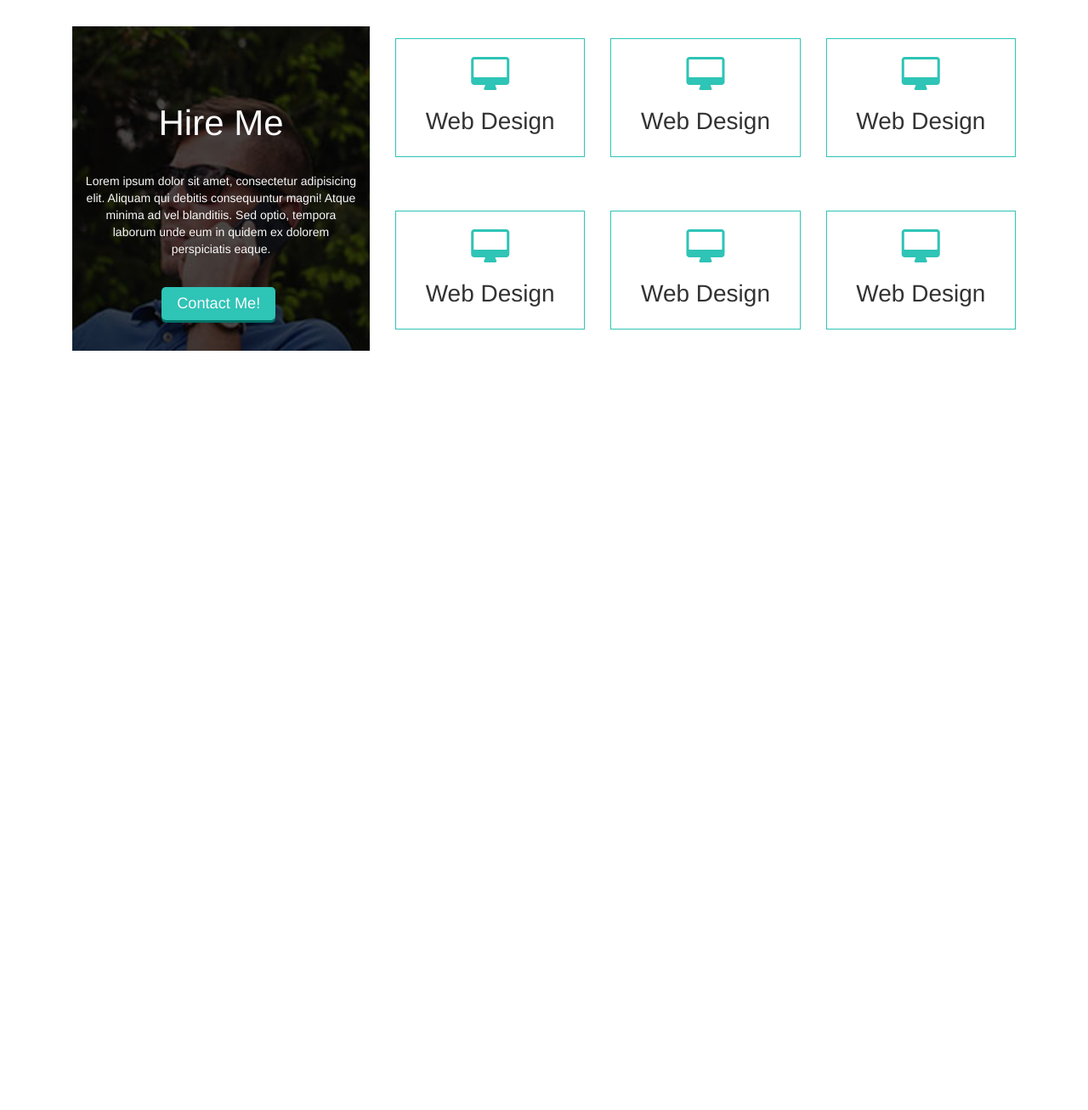
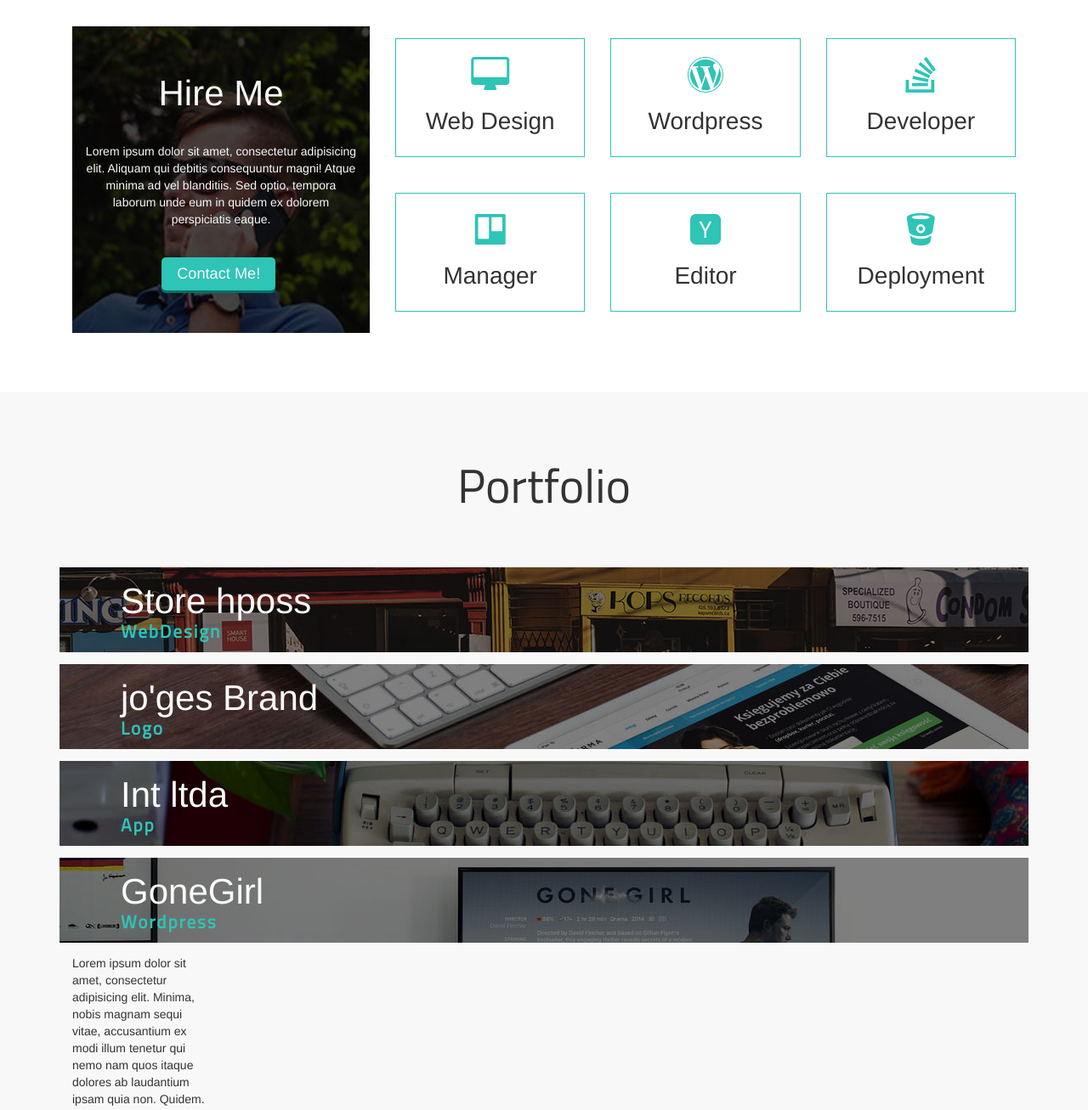
Before and after one commit to mager19/PTF, a plain HTML site: page index.html in a window 1280 px wide. Shown: the part 1758-3065 px from the top of the page at 85% size. Before the commit the page ends 2241 px from the top, so only its background shows below. Drawn offline with nearby package versions, Linux system fonts and the light colour scheme.

Commit message:
Creados items del portafolio

```diff
--- a/css/style.css
+++ b/css/style.css
@@ -163,14 +163,14 @@ nav ul li a:hover{
 	background-image: url("../img/contactame.jpg");
 	background-size: cover;
 	background-position: top;
-	padding: 3em 0;
+	padding: 2em 0 4em 0;
 	margin-top: 2em;
 }
 
 .contratame h3{
 	color:#f9f9f9;
 	font-size: 3em;
-	padding-top: 1em;
+	padding-top: 0.5em;
 	text-align: center;
 }
 
@@ -213,7 +213,8 @@ nav ul li a:hover{
 	border:1px solid #2EC4B6;
 	margin-top: 3em;
 	padding: 1.5em;
-	margin-bottom: 1.5em;
+	margin-top: 3em;
+
 	text-align: center;
 }
 
@@ -234,3 +235,71 @@ nav ul li a:hover{
 	line-height: 1.5em;
 	margin-top: 1em;
 }
+
+/*Portfolio*/
+
+#portfolio{
+	background-color: #f8f8f8;
+
+}
+
+.portfolio__item{
+
+	overflow: hidden;
+	margin-bottom: 1em;
+	position: relative;
+}
+
+.portfolio__item:hover img{
+	cursor: pointer;
+	transform: scale(1.4);
+}
+
+.portfolio__item img{
+		-webkit-transition: all linear .4s;
+    -moz-transition: all linear .4s;
+    -o-transition: all linear .4s;
+    transition: all linear .4s;
+}
+
+.portfolio__item div{
+	color:#f9f9f9;
+
+}
+
+.portfolio__item h3{
+	font-size: 3em;
+	margin-top: 5px;
+}
+
+.portfolio__item h4{
+	color:#2EC4B6;
+	font-size: 1.5em;
+	font-weight: 700;
+	font-family: 'Titillium Web', sans-serif;
+	letter-spacing: 2px;
+	margin-top: -10px;
+
+}
+
+ .portfolio__item__contenido{
+ 	cursor: pointer;
+ 	position: absolute;
+ 	top:5%;
+ 	left: 5%;
+}
+
+.portfolio__item__contenido p{
+	margin-top: 1em;
+	opacity: 0;
+	width: 90%;
+
+	-webkit-transition: all linear .2s;
+    -moz-transition: all linear .2s;
+    -o-transition: all linear .2s;
+    transition: all linear .2s;
+}
+
+.portfolio__item__contenido:hover p{
+	opacity: 1;
+}
--- a/index.html
+++ b/index.html
@@ -136,36 +136,36 @@
 
 						<div class="col-md-4">
 							<div class="aboutme__items">
-								<i class="fa fa-desktop" aria-hidden="true"></i>
-								<h3>Web Design</h3>
+								<i class="fa fa-wordpress" aria-hidden="true"></i>
+								<h3>Wordpress</h3>
 							</div>
 						</div>
 
 						<div class="col-md-4">
 							<div class="aboutme__items">
-								<i class="fa fa-desktop" aria-hidden="true"></i>
-								<h3>Web Design</h3>
+								<i class="fa fa-stack-overflow" aria-hidden="true"></i>
+								<h3>Developer</h3>
 							</div>
 						</div>
 
 						<div class="col-md-4">
 							<div class="aboutme__items">
-								<i class="fa fa-desktop" aria-hidden="true"></i>
-								<h3>Web Design</h3>
+								<i class="fa fa-trello" aria-hidden="true"></i>
+								<h3>Manager</h3>
 							</div>
 						</div>
 
 						<div class="col-md-4">
 							<div class="aboutme__items">
-								<i class="fa fa-desktop" aria-hidden="true"></i>
-								<h3>Web Design</h3>
+								<i class="fa fa-hacker-news" aria-hidden="true"></i>
+								<h3>Editor</h3>
 							</div>
 						</div>
 
 						<div class="col-md-4">
 							<div class="aboutme__items">
-								<i class="fa fa-desktop" aria-hidden="true"></i>
-								<h3>Web Design</h3>
+								<i class="fa fa-bitbucket" aria-hidden="true"></i>
+								<h3>Deployment</h3>
 							</div>
 						</div>
 					</div>
@@ -176,6 +176,83 @@
 	</div>
 </section>
 <!-- About me End -->
+
+<!-- Portfolio -->
+<section class="contenedor" id="portfolio">
+	<div class="container">
+		<div class="row">
+			<div class="col-md-12">
+				<h2 class="title">Portfolio</h2>
+
+				<div class="portfolio__item">
+					<img src="img/items__portafolio/item1.jpg" alt="item">
+					<div class="row">
+						<div class="portfolio__item__contenido">
+							<div class="col-md-4">
+								<h3>Store hposs</h3>
+								<h4>WebDesign</h4>
+							</div>
+							<div class="col-md-8">
+								<p>Lorem ipsum dolor sit amet, consectetur adipisicing elit. Aut, aliquam tenetur neque iste, ratione dicta harum error reprehenderit, ipsam architecto quod fuga. Nihil esse eos architecto magnam, maiores recusandae eum.</p>
+							</div>
+						</div>
+					</div>
+				</div>
+
+				<div class="portfolio__item">
+					<img src="img/items__portafolio/item2.jpg" alt="item">
+					<div class="row">
+						<div class="portfolio__item__contenido">
+							<div class="col-md-4">
+								<h3>jo'ges Brand</h3>
+								<h4>Logo</h4>
+							</div>
+							<div class="col-md-8">
+								<p>Lorem ipsum dolor sit amet, consectetur adipisicing elit. Aut, aliquam tenetur neque iste, ratione dicta harum errreprehenderit, ipsam architecto quod fuga. Nihil esse eos architecto magnam, maiores recusandae eum.</p>
+							</div>
+						</div>
+					</div>
+				</div>
+
+				<div class="portfolio__item">
+					<img src="img/items__portafolio/item4.jpg" alt="item">
+					<div class="row">
+						<div class="portfolio__item__contenido">
+							<div class="col-md-4">
+								<h3>Int ltda</h3>
+								<h4>App</h4>
+							</div>
+							<div class="col-md-8">
+								<p>Lorem ipsum dolor sit amet, consectetur adipisicing elit. Aut, aliquam tenetur neque iste, ratione dicta harum errreprehenderit, ipsam architecto quod fuga. Nihil esse eos architecto magnam, maiores recusandae eum.</p>
+							</div>
+						</div>
+					</div>
+				</div>
+
+				<div class="portfolio__item">
+					<img src="img/items__portafolio/item3.jpg" alt="item">
+					<div class="row">
+						<div class="portfolio__item__contenido">
+							<div class="col-md-4">
+								<h3>GoneGirl</h3>
+								<h4>Wordpress </h4>
+							</div>
+							<div class="col-md-8">
+								<p>Lorem ipsum dolor sit amet, consectetur adipisicing elit. Aut, aliquam tenetur neque iste, ratione dicta harum errreprehenderit, ipsam architecto quod fuga. Nihil esse eos architecto magnam, maiores recusandae eum.</p>
+							</div>
+						</div>
+					</div>
+				</div>
+
+				<div class="col-md-2">
+					Lorem ipsum dolor sit amet, consectetur adipisicing elit. Minima, nobis magnam sequi vitae, accusantium ex modi illum tenetur qui nemo nam quos itaque dolores ab laudantium ipsam quia non. Quidem.
+				</div>
+			</div>
+		</div>
+	</div>
+</section>
+<!-- PortfolioEnd -->
+
 <script src="https://ajax.googleapis.com/ajax/libs/jquery/1.9.0/jquery.min.js" type="text/javascript"></script>
 <script src="js/jquery-scrolltofixed.js" type="text/javascript"></script>
 <script>
```
Also changed, not shown: img/items__portafolio/item1.jpg (added), img/items__portafolio/item2.jpg (added), img/items__portafolio/item3.jpg (added), img/items__portafolio/item4.jpg (added).
